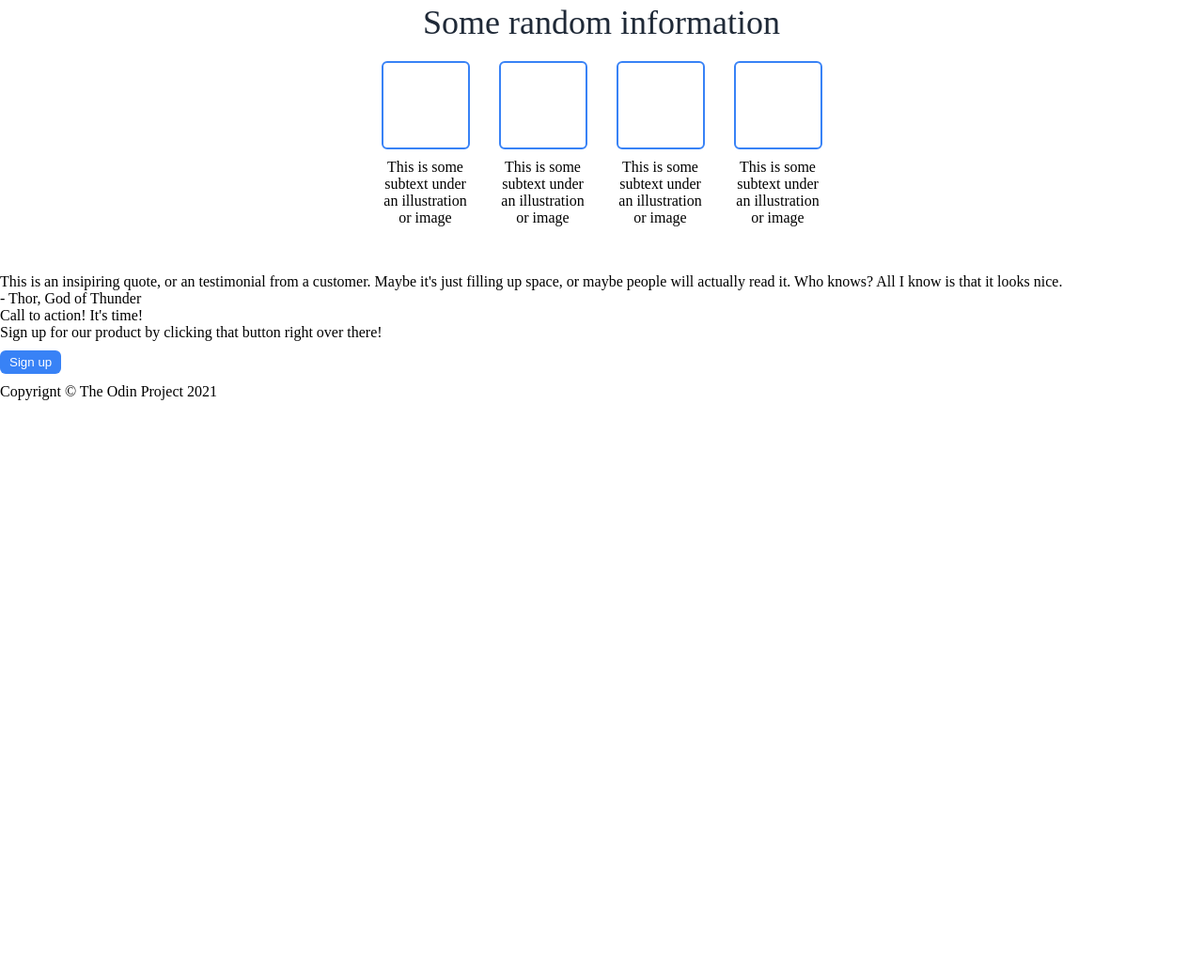
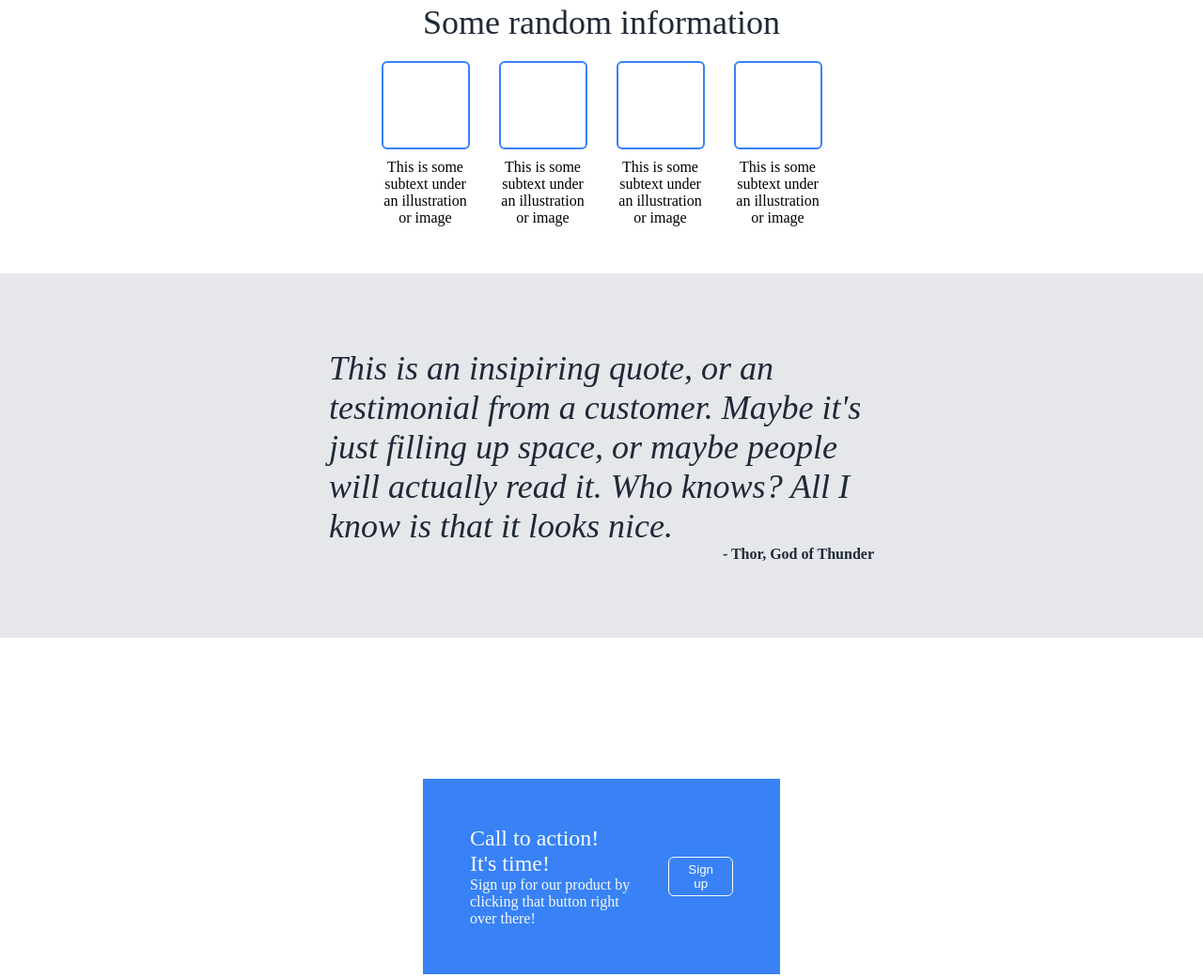
Before and after one commit to Rutrle/landing-page, a plain HTML site: page index.html in a window 1280 px wide. Shown: the part 454-1494 px from the top of the page at 94% size. Before the commit the page ends 880 px from the top, so only its background shows below. Drawn offline with Linux system fonts and the light colour scheme.

Commit message:
Add css dor indormation and contact

```diff
--- a/index.html
+++ b/index.html
@@ -77,13 +77,15 @@
         </div>
     </div>
     <div class="contact">
-        <div class="contact-title">
-            Call to action! It's time!
+        <div class="contact-container">
+            <div class="contact-title">
+                Call to action! It's time!
+            </div>
+            <div class="contact-text">
+                Sign up for our product by clicking that button right over there!
+            </div>
         </div>
-        <div class="contact-text">
-            Sign up for our product by clicking that button right over there!
-        </div>
-        <button>
+        <button class="contact-button">
             Sign up
         </button>
     </div>
--- a/style.css
+++ b/style.css
@@ -109,3 +109,44 @@ button{
     justify-content: center;
     gap: 10px;
 }
+
+.citation{
+    background-color: #E5E7EB;
+    padding: 80px 350px;
+}
+
+.citation-text{
+    font-size: 36px;
+    font-style: italic;
+    color: #1F2937;
+}
+
+.citation-author{
+    font-weight: bold;
+    color: #1F2937;
+    text-align: right;
+}
+
+.contact{
+    display: flex;
+    margin: 150px 450px;
+    padding: 50px;
+    gap: 40px;
+    justify-content: center;
+    align-items: center;
+    background-color: #3882F6;
+    color: #F9FAF8;
+}
+
+.contact-title{
+    font-size: 24px;
+    font-weight: extra-bold;
+}
+
+.contact-button{
+    border-style: solid;
+    border-color: #F9FAF8;
+    border-width: 1px;
+    padding: 5px 20px;
+
+}
```
